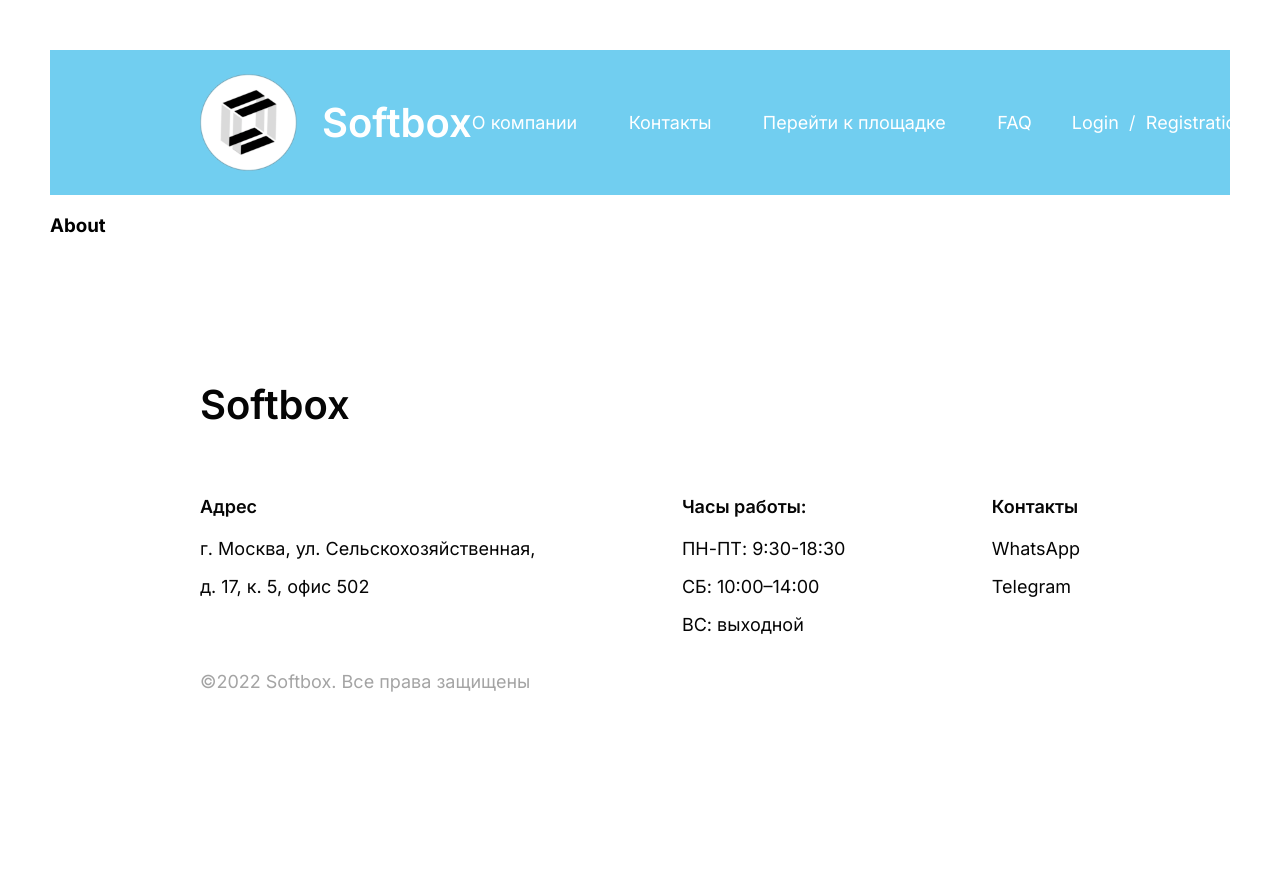
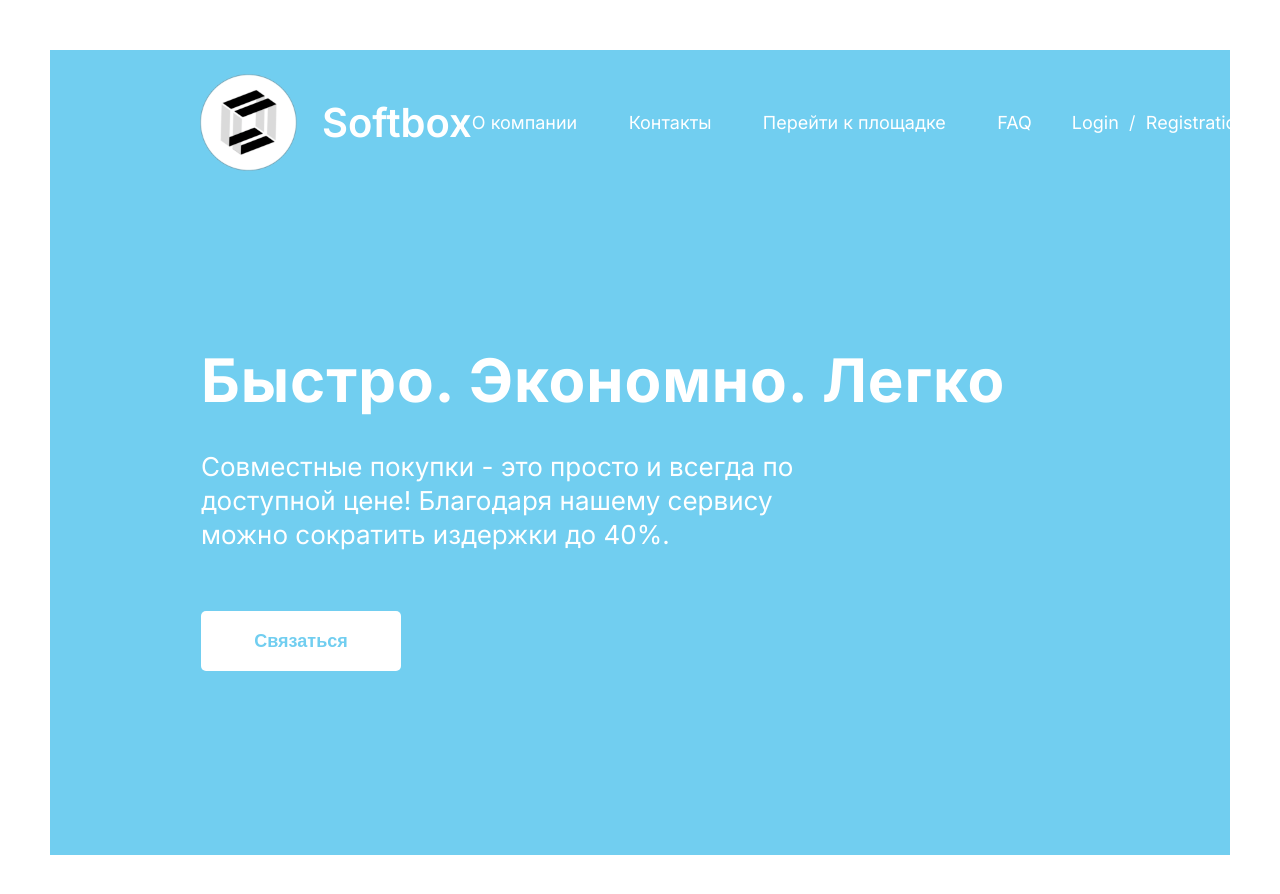
Before and after one commit to SoftBox-CPS/frontend, a React app: page /About in a window 1280 px wide. Shown: the top 894 px of the page. Before the commit the page ends 800 px from the top, so only its background shows below. Built offline with nearby package versions, Linux system fonts and the light colour scheme.

Commit message:
Fixed little routing

```diff
--- a/src/App.tsx
+++ b/src/App.tsx
@@ -16,18 +16,16 @@
 
       <Routes>
         <Route path='/'>
-          <Route path='' element={<HomePage />}/>
+          <Route path='About' element={<HomePage />} />
+          <Route path='Contacts' element={<h3>Contacts</h3>} />
+          <Route path='Login' element={<LoginPage/>} />
+          <Route path='Registration' element={<RegistrationPage/>} />
+          <Route path='Info' element={<h3>Info</h3>} />
 
-          <Route path='about' element={<h3>About</h3>} />
-          <Route path='contacts' element={<h3>Contacts</h3>} />
-          <Route path='login' element={<LoginPage/>} />
-          <Route path='registration' element={<RegistrationPage/>} />
-          <Route path='info' element={<h3>Info</h3>} />
-
-          <Route path='room' element={<Room />} />
+          <Route path='Room' element={<Room />} />
           <Route path='Account' element={<Profile />} />
 
-          <Route path='*' element={<Navigate to='home' replace />} />
+          <Route path='' element={<Navigate to='/About' replace />} />
         </Route>
       </Routes>
 
```
